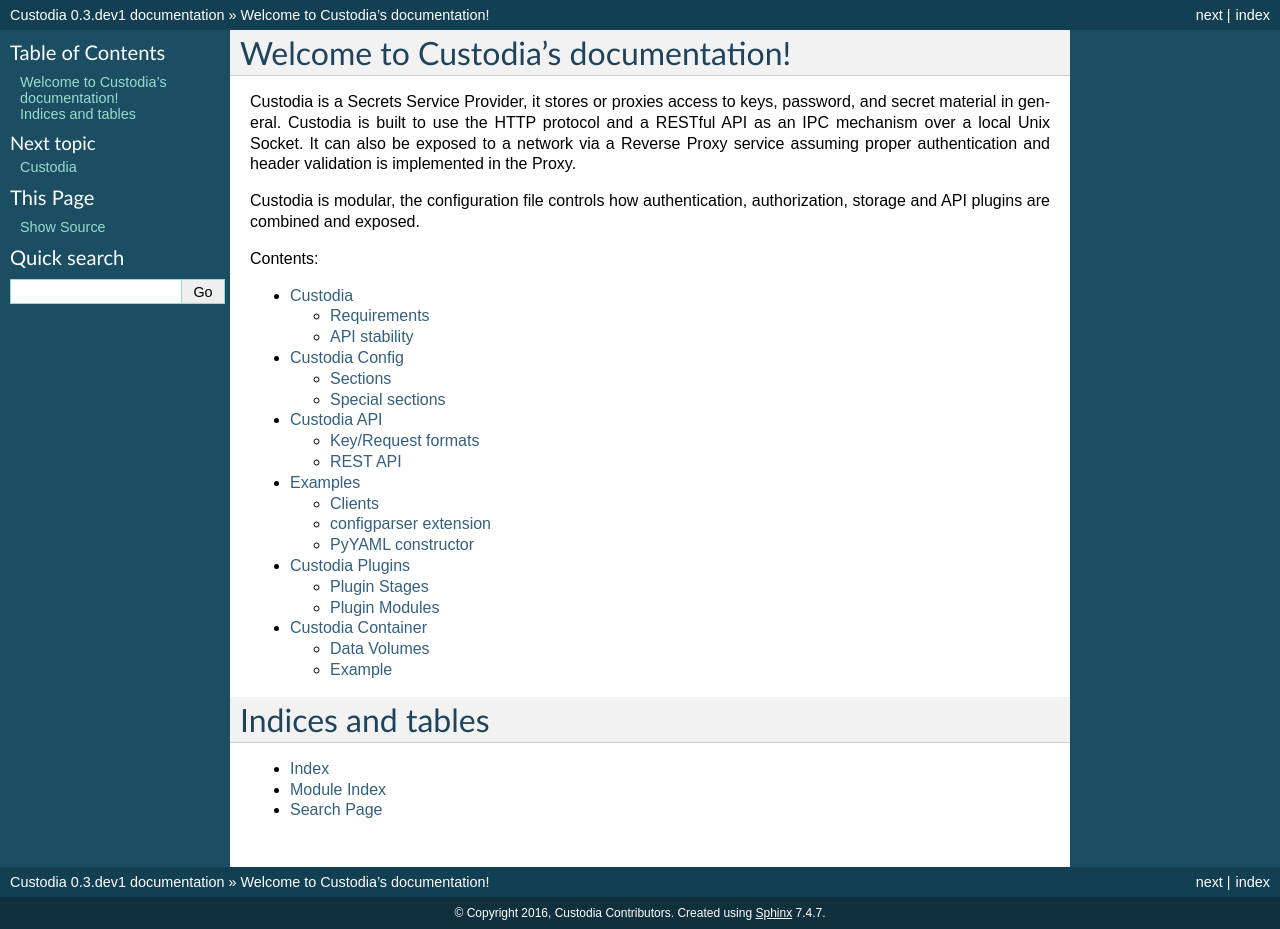
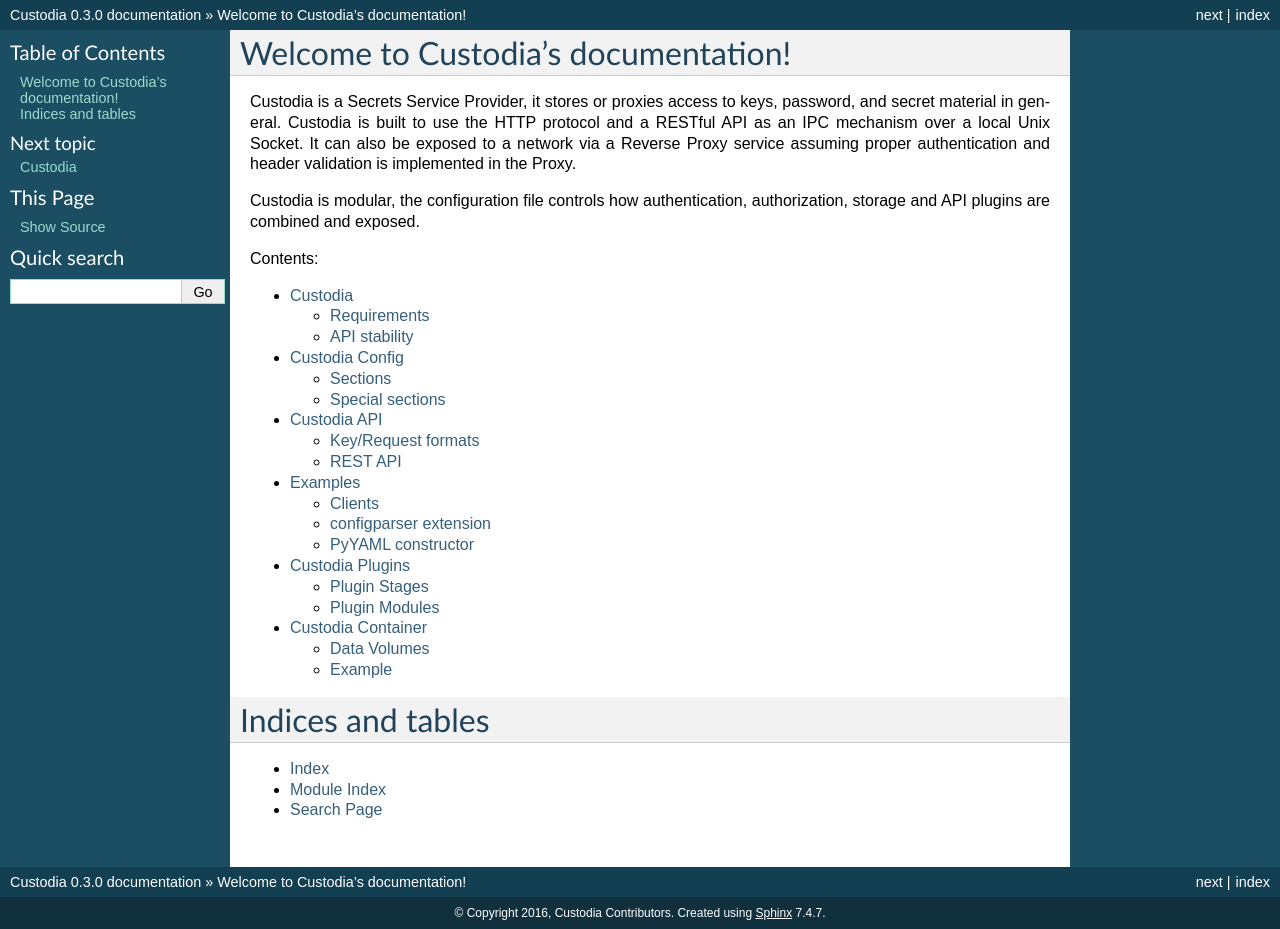
Before and after one commit to latchset/custodia, a Sphinx documentation site: the page built from docs/source/index.rst, in a window 1280 px wide. Built offline with Sphinx 7.4.7, drawn with Linux system fonts in a browser that asks for light colours.

Commit message:
Prepare release v0.3.0
Signed-off-by: Christian Heimes <cheimes@redhat.com>

```diff
--- a/docs/source/conf.py
+++ b/docs/source/conf.py
@@ -60,7 +60,7 @@
 # The short X.Y version.
 version = '0.3'
 # The full version, including alpha/beta/rc tags.
-release = '0.3.dev1'
+release = '0.3.0'
 
 # The language for content autogenerated by Sphinx. Refer to documentation
 # for a list of supported languages.
--- a/setup.py
+++ b/setup.py
@@ -63,7 +63,7 @@
     name='custodia',
     description='A service to manage, retrieve and store secrets',
     long_description=long_description,
-    version='0.3.dev1',
+    version='0.3.0',
     license='GPLv3+',
     maintainer='Custodia project Contributors',
     maintainer_email='simo@redhat.com',
```
